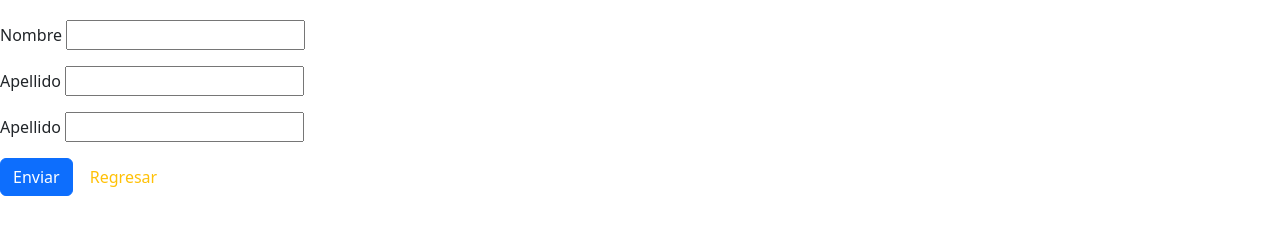
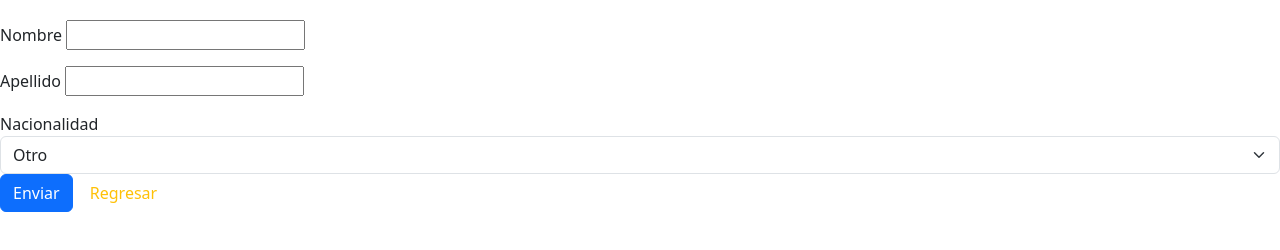
Before and after one commit to macabrerad06/actividades-en-clases, a plain HTML site: page 20250506/registro.html in a window 1280 px wide. Shown: the part 42-292 px from the top of the page. Drawn offline with nearby package versions, Linux system fonts and the light colour scheme.

Commit message:
modificacion clase martes 6 de mayo

```diff
--- a/20250506/registro.html
+++ b/20250506/registro.html
@@ -22,9 +22,14 @@
             <div class="invalid-feedback">Por favor, Ingrese su apellido</div>
         </div>
         <div class="mb-3">
-            <label for="txtApellido" class="from-label">Apellido</label>
-            <input type="text" class="from-control" id="txtApellido" required>
-        </div>
+            <label for="txtNacionalidad">Nacionalidad</label>
+            <select class="form-select" aria-label="Default select example">
+                <option selected>Otro</option>
+                <option value="1">Mexicano</option>
+                <option value="2">Ecuatoriano</option>
+                <option value="3">Colombiano</option>
+            </select>
+            <div class="invalid-feedback">Por favor, seleccione su nacionalidad</div>
 
 
 
```
Also changed, not shown: 20250506/producto.html (renamed from 20250506/index.html, +1 -15 lines).
